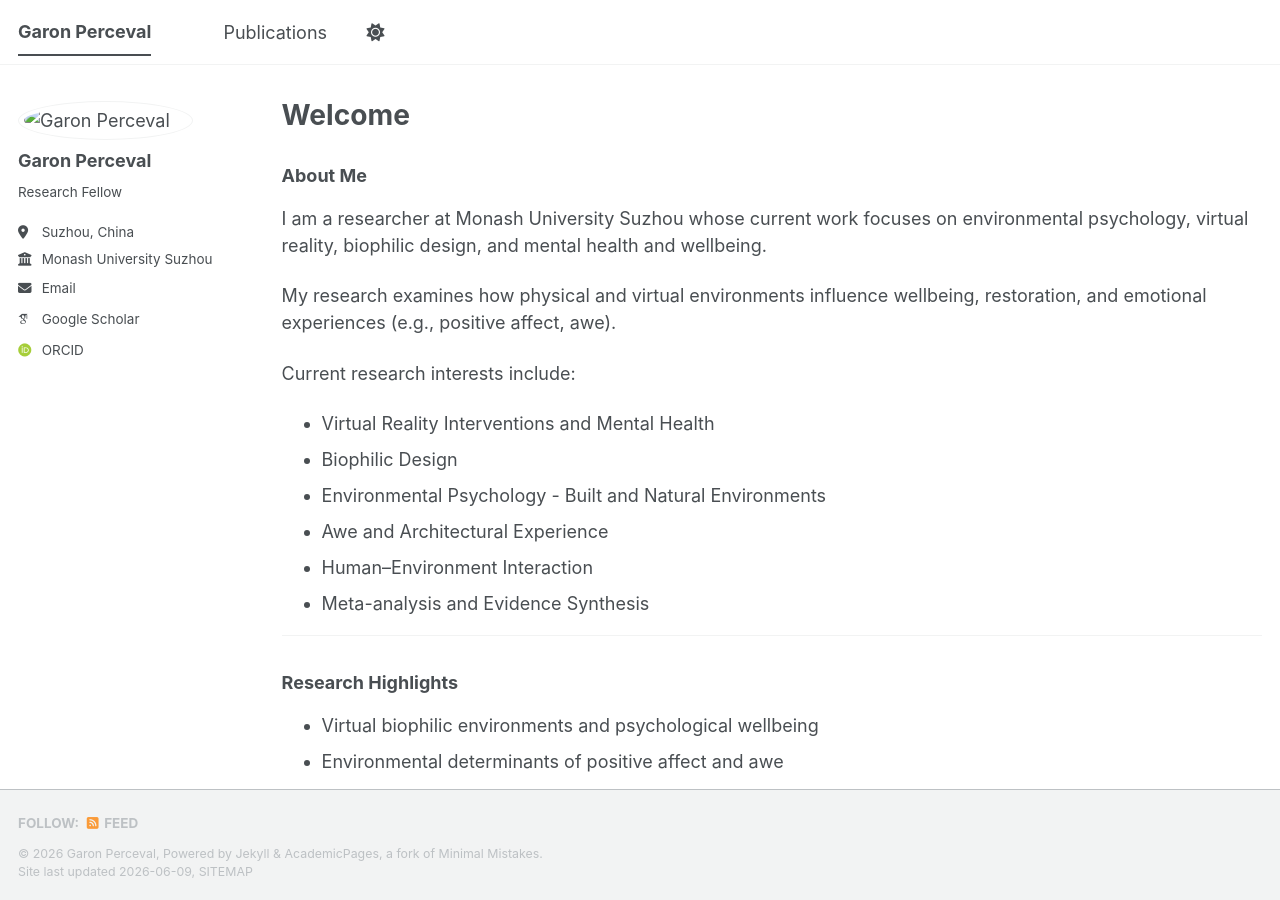
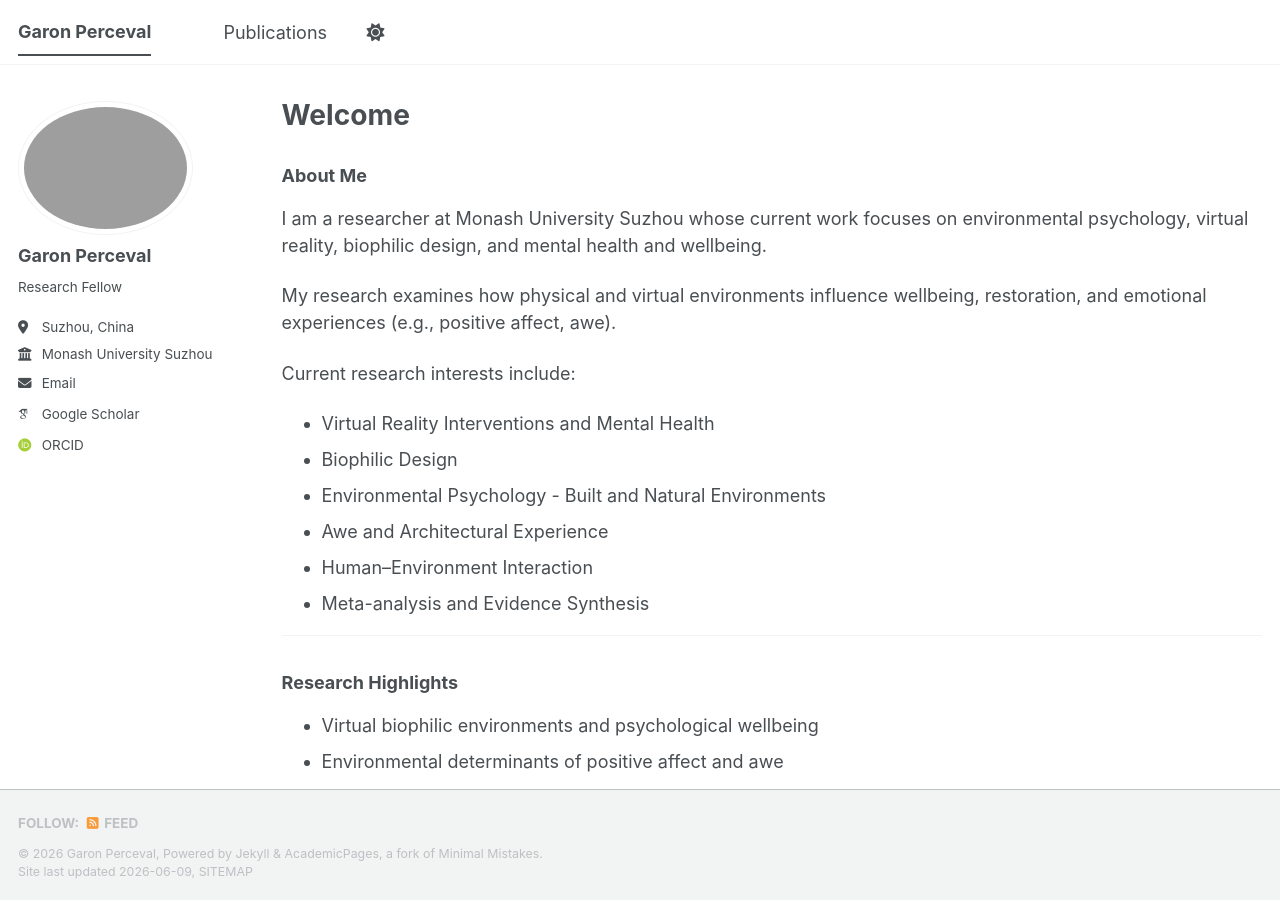
Before and after one commit to garonperceval/garonperceval.github.io, a Jekyll site: the page built from index.md, in a window 1280 px wide and 900 px high. Built offline with Jekyll 4.4.1, drawn with Linux system fonts in a browser that asks for light colours; some web fonts are replaced; a script bundle is joined from its source files by our own code; library files that are not in the unit come from our copies.

Commit message:
Update _config.yml

```diff
--- a/_config.yml
+++ b/_config.yml
@@ -23,7 +23,7 @@ repository               : "academicpages/academicpages.github.io"
 #               Additional customization can be done by editing /_includes/author-profile.html
 author:
   # Biographic information
-  avatar           : "/images/profile_picture.png"
+  avatar           : "" #/images/profile_picture.png
   name             : "Garon Perceval"
   pronouns         : # example: "she/her"
   bio              : "Research Fellow"
```
